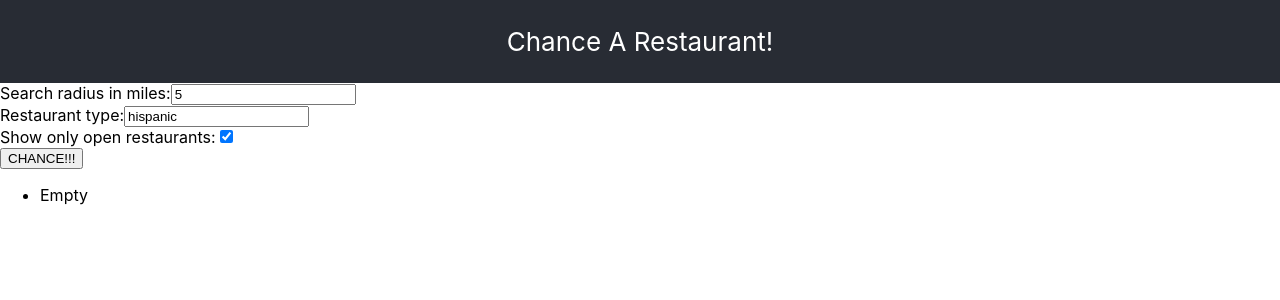
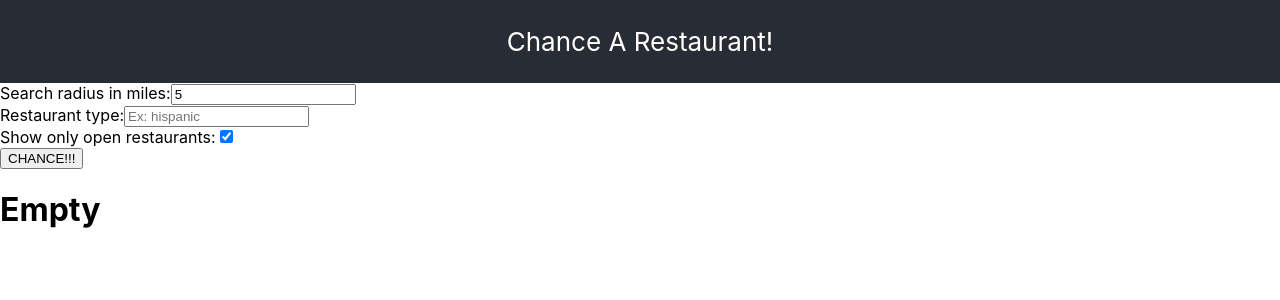
Before and after one commit to AaronG-433/Chance-A-Restaurant, a React (Create React App) app: page / in a window 1280 px wide. Shown: the top 300 px of the page. Built offline with nearby package versions, Linux system fonts and the light colour scheme.

Commit message:
Base useable app, need to prettify

```diff
--- a/src/App.js
+++ b/src/App.js
@@ -1,6 +1,5 @@
 import './App.css';
 import React from 'react';
-//import {Map, GoogleApiWrapper, Marker} from 'google-maps-react';
 
 function App()
 {
@@ -23,8 +22,6 @@ function App()
 class InputComponents extends React.Component
 {
    //// TODO: need a...
-      // input box for range in miles (convert to meters using math)
-      // input box for keywords (with example)
       // checkbox for 'Remove closed stores'
       //
    constructor(props)
@@ -32,9 +29,9 @@ class InputComponents extends React.Component
       super(props);
       this.state = {
          radius: 5,
-         keywords: 'hispanic',  //// TODO: remove this keyword; testing only
+         keywords: '',
          openNow: true,
-         location: ''            //// TODO: add changeable location (address conversion?)
+         location: ''      //// TODO: add changeable location (address conversion?)
       };
 
       this.handleInputChange = this.handleInputChange.bind(this);
@@ -115,7 +112,6 @@ class PerformAPICall extends React.Component
       await CallGetUserPosition().then((position) => {
          userLatitude = position.coords.latitude;
          userLongitude = position.coords.longitude;
-         console.log('Lat: ' + userLatitude + '\nLong: ' + userLongitude);
       })
       .catch((err) => {
          console.error(err.message);
@@ -132,11 +128,10 @@ class PerformAPICall extends React.Component
       '&type=restaurant' +
       '&keyword=' + this.props.userInputData.keywords;
 
+      console.log('URL = ' + placeSearchURL);
+
       await CheckIfResponseIsMoreThanOnePage(placeSearchURL)
-      .then(places => {
-         console.log('Complete places length: ' + places.length);
-         this.setState({places: places});
-      })
+      .then(places => { this.setState({places: places}); })
    }
 
    render()
@@ -149,6 +144,7 @@ class PerformAPICall extends React.Component
       );
    }
 }
+
 
 // Grab the current user location and return a Promise while processing
    // In function so it does not grab location w/o user action
@@ -164,7 +160,6 @@ function CallGetUserPosition()
 }
 
 
-
 async function CheckIfResponseIsMoreThanOnePage(placeSearchURL)
 {
    let nextPageToken = '';
@@ -172,11 +167,9 @@ async function CheckIfResponseIsMoreThanOnePage(placeSearchURL)
 
    let tempSearchURL = placeSearchURL;
 
-   // Fetch the first page of data
+   // Fetch the 1st page of data
    await  FetchPlaceSearchJSON(tempSearchURL, 0).then( data => {
-      console.log('1st fetch: ' + data[0].length);
       returnPlaces = data[0];
-      console.log('1st Return places(' + returnPlaces.length + ')');
       nextPageToken = data[1];
    })
    .then(() => Delay(2000))   // Give time for Google to create next page
@@ -189,9 +182,7 @@ async function CheckIfResponseIsMoreThanOnePage(placeSearchURL)
          '&pagetoken=' + nextPageToken;
 
          await FetchPlaceSearchJSON(tempSearchURL).then( data => {
-            console.log('2nd fetch: ' + data[0].length);
             returnPlaces = returnPlaces.concat(data[0]);
-            console.log('2nd Return places(' + returnPlaces.length + ')');
             nextPageToken = data[1];
          })
          .then(() => Delay(2000))   // Give time for Google to create next page
@@ -204,9 +195,7 @@ async function CheckIfResponseIsMoreThanOnePage(placeSearchURL)
                '&pagetoken=' + nextPageToken;
 
                await FetchPlaceSearchJSON(tempSearchURL).then( data => {
-                  console.log('3rd fetch: ' + data[0].length);
                   returnPlaces = returnPlaces.concat(data[0]);
-                  console.log('3rd Return places(' + returnPlaces.length + ')');
                   nextPageToken = data[1];
                })
                .catch(e => console.log(e));
@@ -220,7 +209,7 @@ async function CheckIfResponseIsMoreThanOnePage(placeSearchURL)
    return returnPlaces;
 }
 
-//// TODO: try to move 3 sec timeouts into this function
+
 async function FetchPlaceSearchJSON(placeSearchURL)
 {
    // Wait for fetch to finish and throw errors if any
@@ -257,91 +246,60 @@ class RandomlyChooseARestaurantAndDisplayData extends React.Component
    {
       super(props);
       this.state = {
-         places: []
+         randomPlace: []
       };
    }
 
    componentDidUpdate(prevProps)
    {
+      // Randomly choose a place and save it
       if(prevProps.places !== this.props.places)
       {
-         this.setState({places: this.props.places});
+         const max = this.props.places.length;
+         const rand =  Math.floor(Math.random() * max);
+         console.log('Max = ' + max);
+         console.log('Random = ' + rand);
+         this.setState({randomPlace: this.props.places[rand]});
+
+         console.log(this.props.places[rand]);
       }
    }
-
-   //// TODO:
-   randomlyChooseARestaurant()
-   {
-
-   }
-
-   //// TODO:
-   displayRestaurantData()
-   {
-      // Display restaurant name
-
-      // Picture
-
-      // Rating
-
-      // Price
-
-      // Location (with external link to Google Maps)
-
-   }
-
 
    render()
    {
       return(
-         <ul id = 'placeID'>
-            {this.state.places.length ? (this.state.places.map(place => (<li key={place.place_id}>{place.name}</li>) ))
-               : <li>Empty</li>
+         <div id = 'placeID'>
+            {this.state.randomPlace.name ? displayRestaurantData(this.state.randomPlace)
+               : <h1>Empty</h1>
             }
-         </ul>
+         </div>
       );
    }
+}
+
+function displayRestaurantData(randomPlace)
+{
+   console.log('Place name = ' + randomPlace.name);
+
+   // Display restaurant data ***Note: no price b/c often not available***
+   const restName = <li>{randomPlace.name}</li>;
+   const restPicture = <li>Insert Picture</li>;    //// TODO: add img
+   const restRating = <li>{randomPlace.rating}</li>
+   const restLocation = <li>{randomPlace.vicinity}</li>;
+
+   return (
+      <ul>
+         {restName}
+         {restPicture}
+         {restRating}
+         {restLocation}
+      </ul>
+   )
+
 }
 
 
 //// TODO: Move the API key and other sensitive data into secure document
 const apiKey = 'AIzaSyDBH1Do7uRmfF54CvPVpZhbka7v4xTaCfI';
 
-// //https://www.pluralsight.com/guides/how-to-use-geolocation-call-in-reactjs
-// class SimpleMap extends React.Component
-// {
-//    constructor()
-//    {
-//       super();
-//       this.state = {name: 'React'};
-//    }
-
-//    render()
-//    {
-//       return(
-//          <div>
-//             <Map
-//                google = {this.props.google}
-//                zoom={14}
-//                style={{height: '100%', width: '100%'}}
-//                initialCenter={{
-//                   lat: 23.456,
-//                   lng: -82.33
-//                }}
-//             >
-//                <Marker
-//                   onClick = {this.onMarkerClick}
-//                   name = {'My Marker'}
-//                />
-//             </Map>
-//          </div>
-//       );
-//    }
-// }
-
-//// TEMP
 export default App;
-
-// export default GoogleApiWrapper({
-//    apiKey: apiKey
-// })(SimpleMap);
```
